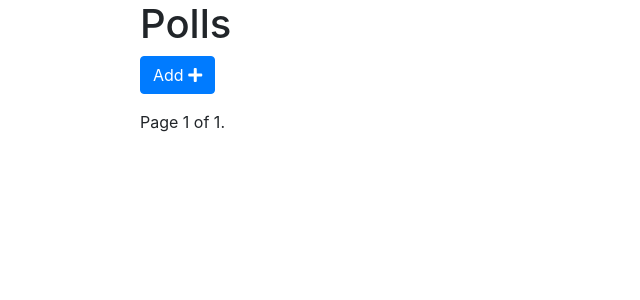
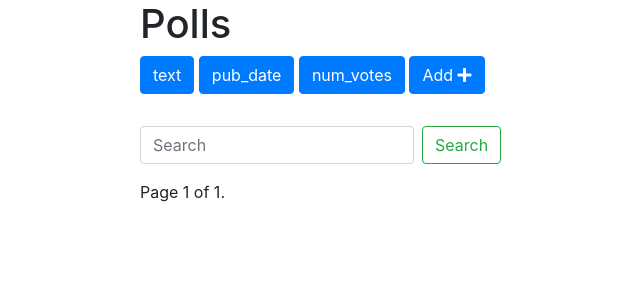
Before and after one commit to philippbruhin/pollme, a Django app: page /polls/list/ in a window 1280 px wide. Shown: the part 56-356 px from the top of the page, without its empty margins (145-785 px from the left). Run offline with Django 3.2, Linux system fonts and the light colour scheme; the visitor is signed in with stand-in values (Sample User, id 1); data that the repository does not hold is empty; some libraries are stand-ins or nearby versions.

Commit message:
added sorting and searching

```diff
--- a/pollme/polls/templates/polls/polls_list.html
+++ b/pollme/polls/templates/polls/polls_list.html
@@ -15,8 +15,22 @@
               </ul>
           </div>
         {% endif %}
+        <a href="?text=True" class="btn btn-{% if 'text' in request.GET %}warning{% else %}primary{% endif %} mb-3">text</a>
+        <a href="?pub_date=True" class="btn btn-{% if 'pub_date' in request.GET %}warning{% else %}primary{% endif %} mb-3">pub_date</a>
+        <a href="?num_votes=True" class="btn btn-{% if 'num_votes' in request.GET %}warning{% else %}primary{% endif %} mb-3">num_votes</a>
+        <a href="{% url 'polls:add' %}" class="btn btn-primary mb-3">Add <i class="fas fa-plus"></i></a>
 
-        <a href="{% url 'polls:add' %}" class="btn btn-primary mb-3">Add <i class="fas fa-plus"></i></a>
+        <form class="form-inline my-2 my-lg-3">
+          <input
+            class="form-control mr-sm-2"
+            type="search"
+            placeholder="Search"
+            aria-label="Search"
+            name='search'
+            value={{search_term}}>
+          <button class="btn btn-outline-success my-2 my-sm-0" type="submit">Search</button>
+        </form>
+
         <ul class="list-group">
           {% for poll in polls %}
           <li class="list-group-item">
@@ -31,8 +45,8 @@
         <div class="pagination">
             <span class="step-links">
                 {% if polls.has_previous %}
-                    <a href="?page=1">&laquo; first</a>
-                    <a href="?page={{ polls.previous_page_number }}">previous</a>
+                    <a href="?page=1&{{params}}">&laquo; first</a>
+                    <a href="?page={{ polls.previous_page_number }}&{{params}}">previous</a>
                 {% endif %}
 
                 <span class="current">
@@ -40,8 +54,8 @@
                 </span>
 
                 {% if polls.has_next %}
-                    <a href="?page={{ polls.next_page_number }}">next</a>
-                    <a href="?page={{ polls.paginator.num_pages }}">last &raquo;</a>
+                    <a href="?page={{ polls.next_page_number }}&{{params}}">next</a>
+                    <a href="?page={{ polls.paginator.num_pages }}&{{params}}">last &raquo;</a>
                 {% endif %}
             </span>
         </div>
--- a/pollme/polls/views.py
+++ b/pollme/polls/views.py
@@ -3,6 +3,7 @@ import datetime
 from django.contrib import messages
 from django.contrib.auth.decorators import login_required
 from django.conf import settings
+from django.db.models import Count
 from django.http import HttpResponse, HttpResponseRedirect
 from django.core.paginator import EmptyPage, PageNotAnInteger, Paginator
 from django.shortcuts import get_object_or_404, render, redirect
@@ -18,10 +19,30 @@ def polls_list(request):
     currently available polls.
     """
     polls = Poll.objects.all()
+    search_term = ''
+
+    if 'text' in request.GET:
+        polls = polls.order_by('text')
+
+    if 'pub_date' in request.GET:
+        polls = polls.order_by('-pub_date')
+
+    if 'num_votes' in request.GET:
+        polls = polls.annotate(Count('vote')).order_by('-vote__count')
+
+    if 'search' in request.GET:
+        search_term = request.GET['search']
+        polls = polls.filter(text__icontains=search_term)
+
+
     paginator = Paginator(polls, 5)
     page = request.GET.get('page')
     polls = paginator.get_page(page)
-    context = {'polls': polls}
+
+    get_dict_copy = request.GET.copy()
+    params = get_dict_copy.pop('page', True) and get_dict_copy.urlencode()
+
+    context = {'polls': polls, 'params': params, 'search_term': search_term}
     return render(request, 'polls/polls_list.html', context)
 
 @login_required
```
